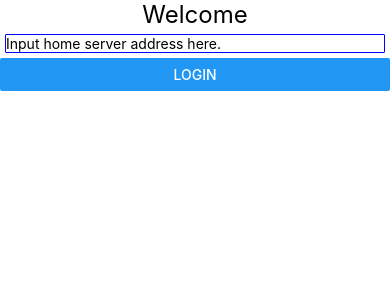
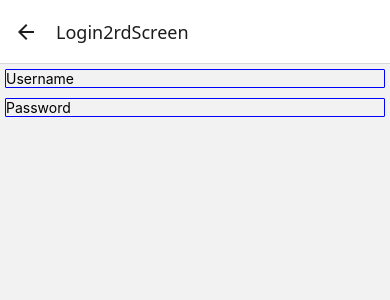
Before and after one commit to MinimalMio/Kiri, a React Native app: screen / in a window 390 px wide. Both pictures are taken after a click on the button "LOGIN". Shown: the top 300 px of the page. Built offline with nearby package versions, Linux system fonts and the light colour scheme.

Commit message:
feat: Login2rd screen(WIP)

```diff
--- a/src/App.tsx
+++ b/src/App.tsx
@@ -1,27 +1,47 @@
 import React from 'react';
-import type {PropsWithChildren} from 'react';
 import {
-  ScrollView,
-  StatusBar,
   StyleSheet,
   Text,
   TextInput,
   Button,
-  Image,
-  useColorScheme,
   View,
 } from 'react-native';
+// import {
+//   Button,
+// } from '@react-navigation/elements'
+import {
+  createStaticNavigation,
+  useNavigation,
+} from '@react-navigation/native'
+import { createNativeStackNavigator } from '@react-navigation/native-stack'
+import Login2rd from './pages/Login2rd';
 
+const LoginScreen = () => {
+  const navi = useNavigation();
 
-const App = () => {
   return (
     <View>
-      <Text style={styles.title}>Welcome</Text>
       <TextInput placeholder='Input home server address here.' style={styles.input}/>
-      <Button title='Login'/>
+      <Button onPress={() => navi.navigate('Login2rdScreen')} title='Login'/>
+      <Button title='Register'/>
     </View>
   );
 }
+
+const rootStack = createNativeStackNavigator({
+  initialRouteName: 'Login',
+  screens: {
+    Login: {
+      screen: LoginScreen,
+      options: {
+        title: 'Welcome to Kiri'
+      },
+    },
+    Login2rdScreen: Login2rd,
+  }
+});
+
+const Navigation = createStaticNavigation(rootStack);
 
 const styles = StyleSheet.create({
   title: {
@@ -37,4 +57,6 @@ const styles = StyleSheet.create({
   },
 });
 
-export default App;
+export default function App() {
+  return <Navigation />
+};
--- /dev/null
+++ b/src/pages/Login2rd.tsx
@@ -0,0 +1,28 @@
+import React from 'react';
+import {
+    View,
+    Text,
+    TextInput,
+    StyleSheet,
+} from 'react-native'
+
+const Login2rd = () => {
+    return (
+        <View>
+            <TextInput style={styles.input} placeholder='Username'/>
+            <TextInput style={styles.input} placeholder='Password'/>
+        </View>
+    )
+}
+
+const styles = StyleSheet.create({
+    input: {
+        margin: 5,
+        borderColor: 'blue',
+        borderStyle: 'solid',
+        borderWidth: 1,
+        borderRadius: 1,
+    },
+});
+
+export default Login2rd;
```
Also changed, not shown: package.json (+7 -1 lines), src/pages/ChatRoomsList.tsx (added, +10 -0 lines), 2 other files (tests, documents, lock files or other folders).
